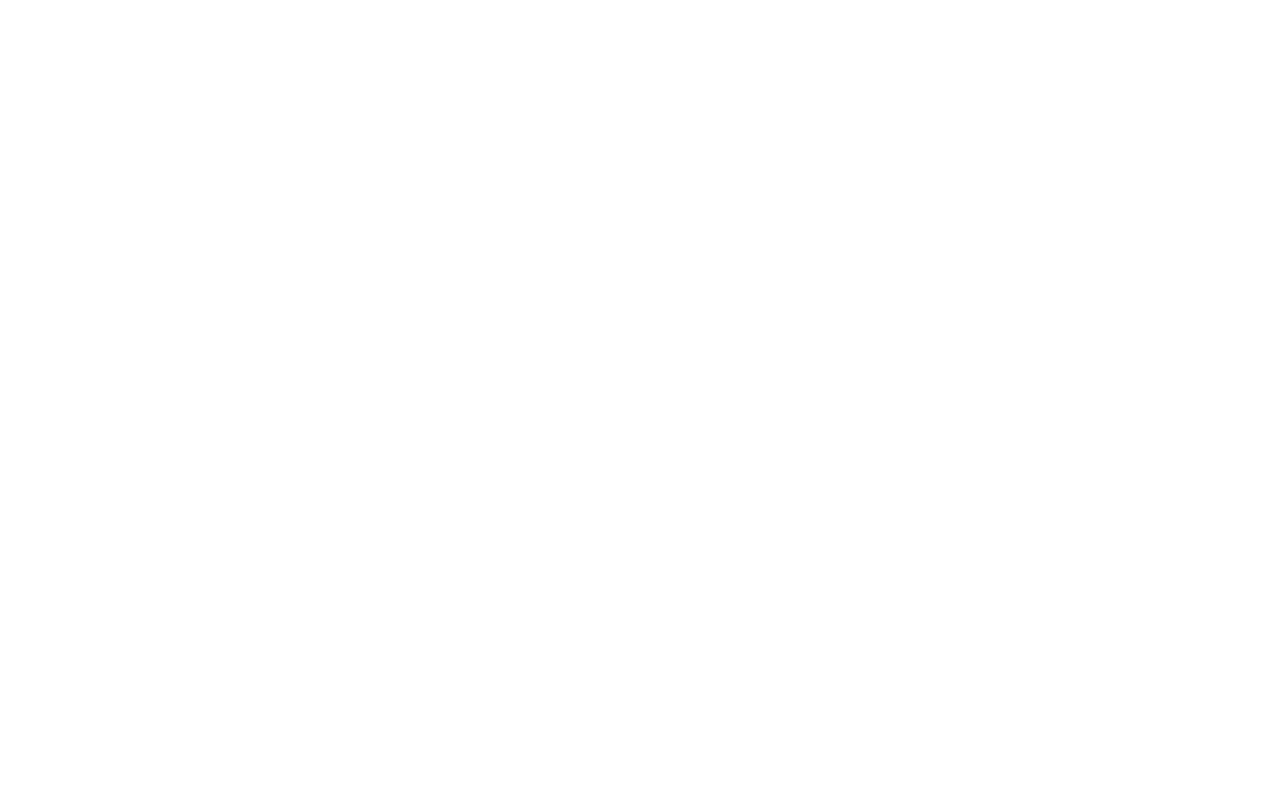
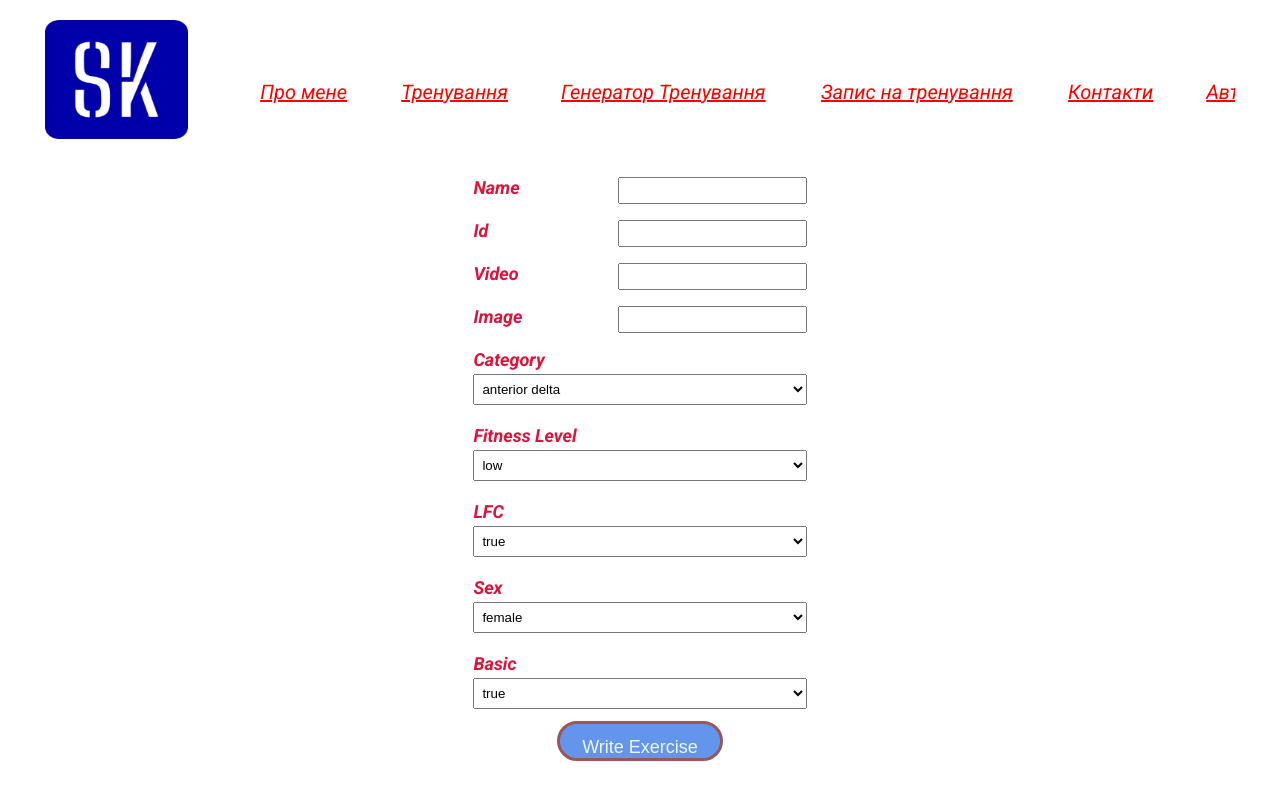
Before and after one commit to SergeiiKalina/Gum-project, a React (Create React App) app: page /Admin in a window 1280 px wide. Before the commit this address had no page. Built offline with nearby package versions, Linux system fonts and the light colour scheme.

Commit message:
add pagination on page training

```diff
--- a/src/App.js
+++ b/src/App.js
@@ -1,4 +1,5 @@
 import { BrowserRouter, Route, Routes } from 'react-router-dom'
+import React, { useState, useContext } from 'react'
 import Mylayouts from './components/layouts/Mylayouts'
 import Trening from './components/Trenning'
 import RegistrationForTraining from './components/RegistrationForTraining'
@@ -6,12 +7,14 @@
 import Contacts from './components/Contacts'
 import GeneratorTraining from './components/GeneratorTraining'
 import './App.scss'
-import React, { useState } from 'react'
+import { dataFormExercise } from './components/layouts/Context'
 import Login from './components/header/Login'
 import Logout from './components/header/Logout'
+import AdminForm from './components/AdminForm'
 
 function App() {
     const [user, setUser] = useState(true)
+    const dataForm = useContext(dataFormExercise)
 
     const funkUser = (user) => {
         setUser(user)
@@ -32,6 +35,7 @@
                             path="registrationfortraining"
                             element={<RegistrationForTraining />}
                         />
+                        <Route path="Admin" element={<AdminForm />} />
                         <Route path="contacts" element={<Contacts />} />
                         <Route
                             path="login"
--- /dev/null
+++ b/src/components/AdminForm.jsx
@@ -0,0 +1,81 @@
+import { useContext } from 'react'
+import { useForm } from 'react-hook-form'
+import { dataFormExercise } from './layouts/Context'
+import style from './adminForm.module.scss'
+
+export default function AdminForm() {
+    const { register, handleSubmit } = useForm()
+    const dataForm = useContext(dataFormExercise)
+    const onSubmit = (data) => {
+        dataForm.onWriteData(data)
+    }
+
+    return (
+        <form onChange={handleSubmit(onSubmit)} className={style.form}>
+            <label className={style.labelInput}>
+                Name <input type="text" name="title" {...register('title')} />
+            </label>
+            <label className={style.labelInput}>
+                Id <input type="text" name="id" {...register('id')} />
+            </label>
+            <label className={style.labelInput}>
+                Video <input type="text" name="title" {...register('video')} />
+            </label>
+            <label className={style.labelInput}>
+                Image <input type="text" name="title" {...register('image')} />
+            </label>
+            <label className={style.labelSelect}>
+                Category
+                <select name="category" {...register('category')}>
+                    <option>anterior delta</option>
+                    <option>middle delta</option>
+                    <option>posterior delta</option>
+                    <option>bicep </option>
+                    <option>triceps</option>
+                    <option>forearm muscle</option>
+                    <option>back</option>
+                    <option>lumbar muscle</option>
+                    <option>press</option>
+                    <option>biceps femoris </option>
+                    <option>quadriceps</option>
+                    <option>calf muscle</option>
+                    <option>gluteus maximus</option>
+                    <option>abductor muscles</option>
+                    <option>adductor muscle</option>
+                    <option>core</option>
+                </select>
+            </label>
+            <label className={style.labelSelect}>
+                Fitness Level
+                <select name="fitnessLevel" {...register('fitnessLevel')}>
+                    <option>low</option>
+                    <option>middle</option>
+                    <option>hight</option>
+                </select>
+            </label>
+            <label className={style.labelSelect}>
+                LFC
+                <select name="LFC" {...register('LFC')}>
+                    <option>true</option>
+                    <option>false</option>
+                </select>
+            </label>
+            <label className={style.labelSelect}>
+                Sex
+                <select name="sex" {...register('sex')}>
+                    <option>female</option>
+                    <option>male</option>
+                    <option>unsex</option>
+                </select>
+            </label>
+            <label className={style.labelSelect}>
+                Basic
+                <select name="basicExercise" {...register('basicExercise')}>
+                    <option>true</option>
+                    <option>false</option>
+                </select>
+            </label>
+            <button>Write Exercise</button>
+        </form>
+    )
+}
--- a/src/components/FormGeneratorTrening.jsx
+++ b/src/components/FormGeneratorTrening.jsx
@@ -11,7 +11,9 @@
         setData(data)
         handelDataForm(data)
     }
-
+    for (let a of trening.filter((el) => el.category === 'shoulders')) {
+        console.log(a.title)
+    }
     const clear = (e) => {
         e.preventDefault()
         onBulChange(false)
--- a/src/components/GeneratorTraining.jsx
+++ b/src/components/GeneratorTraining.jsx
@@ -2,6 +2,7 @@
 import FinishedTraining from './FinishedTraining'
 import { useState } from 'react'
 import TrainingPlanText from './TrainingPlanText'
+
 import style from './generatorTraining.module.scss'
 
 function GeneratorTraining() {
@@ -9,6 +10,7 @@
     const [bul, setBul] = useState(false)
     const [dataForm, setDataForm] = useState({})
     const [bulTextArea, setBulTextArea] = useState(false)
+
     const handelDataForm = (obj) => {
         setDataForm(obj)
     }
--- /dev/null
+++ b/src/components/Pagination.jsx
@@ -0,0 +1,39 @@
+import style from './pagination.module.scss'
+
+import { FiArrowRight, FiArrowLeft } from 'react-icons/fi'
+export default function Pagination({ trening, paginationList, activeId }) {
+    let count = trening.length
+    let notePage = 18
+    let countItems = Math.ceil(count / notePage)
+    const arr = Array.from({ length: countItems }, (_, i) => i + 1)
+    return (
+        <div className={style.paginationBlock}>
+            <ul>
+                <button name="left" onClick={(e) => paginationList(e)}>
+                    <FiArrowLeft />
+                </button>
+                {arr.map((el, i) => {
+                    return (
+                        <li key={el}>
+                            <input
+                                id={el}
+                                className={`${style.input} ${
+                                    activeId === el ? style.active : ''
+                                }`}
+                                type="button"
+                                onClick={(e) => paginationList(e)}
+                                value={el}
+                            />
+                        </li>
+                    )
+                })}
+                <button
+                    name="right"
+                    onClick={(e) => paginationList(e, countItems)}
+                >
+                    <FiArrowRight />
+                </button>
+            </ul>
+        </div>
+    )
+}
--- a/src/components/Trenning.jsx
+++ b/src/components/Trenning.jsx
@@ -1,25 +1,52 @@
+import { useEffect, useState } from 'react'
 import trening from '../data/data'
+import Pagination from './Pagination'
 import styles from './training.module.css'
+
 function Trening() {
+    const [arr, setArr] = useState(trening.slice(0, 18))
+    const [activeId, setActiveId] = useState(1)
+    const [count, setCount] = useState(1)
+
+    const paginationList = (e, countItems) => {
+        if (e.currentTarget.name === 'left') {
+            if (count === 1) {
+                setCount(1)
+                setActiveId(count)
+            } else {
+                setCount((prev) => prev - 1)
+                setActiveId(count - 1)
+            }
+        }
+        if (e.currentTarget.name === 'right') {
+            if (count === countItems) {
+                setCount(countItems)
+                setActiveId(count)
+            } else {
+                setCount((prev) => prev + 1)
+                setActiveId(count + 1)
+            }
+        }
+        if (e.currentTarget.value) {
+            setCount(Number(e.currentTarget.id))
+            if (e.currentTarget.id) {
+                setActiveId(Number(e.currentTarget.id))
+            }
+        }
+    }
+    useEffect(() => {
+        let notePage = 18
+        let start = (count - 1) * notePage
+        let end = start + notePage
+        setArr(trening.slice(start, end))
+    }, [count])
+
     return (
+        <section>
             <div className={styles.blockTrening}>
-            {trening.map((tr) => {
+                {arr.map((tr) => {
                     const { id, img, title } = tr
-                return tr.video ? (
-                    <div key={id} className={styles.trainingItem}>
-                        <iframe
-                            width="100%"
-                            height="88%"
-                            src="https://www.youtube.com/embed/1ZXobu7JvvE"
-                            title="YouTube video player"
-                            frameBorder="0"
-                            allow="accelerometer; autoplay;
-        clipboard-write; encrypted-media; gyroscope; picture-in-picture; web-share"
-                            allowFullScreen
-                        ></iframe>
-                        <p>{title}</p>
-                    </div>
-                ) : (
+                    return (
                         <div key={id} className={styles.trainingItem}>
                             <img src={img} alt="img" />
                             <p>{title}</p>
@@ -27,6 +54,12 @@
                     )
                 })}
             </div>
+            <Pagination
+                trening={trening}
+                paginationList={paginationList}
+                activeId={activeId}
+            />
+        </section>
     )
 }
 export default Trening
--- /dev/null
+++ b/src/components/adminForm.module.scss
@@ -0,0 +1,45 @@
+@import './adaptive-fontMixin.scss';
+.form {
+    width: 70%;
+    display: flex;
+    flex-direction: column;
+    justify-content: center;
+    margin: 0 auto;
+    .labelInput {
+        width: 40%;
+        display: flex;
+        justify-content: space-between;
+        margin: 0 auto;
+        @include adaptive-font(18, 16);
+        padding: 8px 0;
+        color: crimson;
+        font-weight: 700;
+        input {
+            padding: 4px 4px;
+        }
+    }
+    .labelSelect {
+        width: 40%;
+        display: flex;
+        flex-direction: column;
+        @include adaptive-font(18, 16);
+        margin: 0 auto;
+        padding: 8px 0;
+        color: crimson;
+        font-weight: 700;
+        select {
+            margin: 4px 0;
+            padding: 6px 4px;
+        }
+    }
+    button {
+        width: 20%;
+        margin: 0 auto;
+        padding: 10px 4px;
+        @include adaptive-font(18, 16);
+        background-color: cornflowerblue;
+        border: 3px solid #9b5656;
+        border-radius: 25px;
+        color: aliceblue;
+    }
+}
--- /dev/null
+++ b/src/components/layouts/Context.jsx
@@ -0,0 +1,23 @@
+import { useState, createContext } from 'react'
+
+export const dataFormExercise = createContext()
+
+function Context(props) {
+    const [data, setData] = useState({})
+
+    const onWriteData = (data) => {
+        setData(data)
+    }
+
+    const value = {
+        onWriteData,
+    }
+
+    return (
+        <dataFormExercise.Provider value={value}>
+            {props.children}
+        </dataFormExercise.Provider>
+    )
+}
+
+export default Context
--- a/src/components/layouts/Mylayouts.jsx
+++ b/src/components/layouts/Mylayouts.jsx
@@ -5,6 +5,7 @@
     return (
         <>
             <Header />
+
             <Outlet />
         </>
     )
--- /dev/null
+++ b/src/components/pagination.module.scss
@@ -0,0 +1,50 @@
+@import './adaptive-fontMixin.scss';
+.paginationBlock {
+    display: flex;
+    width: 30%;
+    margin: 0 auto;
+    ul {
+        width: 100%;
+        display: flex;
+        justify-content: space-evenly;
+    }
+}
+.input {
+    padding: 8px 10px;
+    @include adaptive-font(18, 16);
+    background-color: cornflowerblue;
+    border: 1px solid #9b5656;
+    border-radius: 10px;
+    color: aliceblue;
+
+    transition: background-color 0.3s, color 0.3s;
+}
+.input:hover {
+    background-color: #9b5656;
+    color: white;
+}
+.input.active {
+    background-color: black;
+    transition: background-color 0.3s, color 0.3s;
+}
+.input.active:hover {
+    background-color: white;
+    color: black;
+}
+button {
+    height: 40px;
+    padding: 8px 6px;
+    margin: 35px 0 0 0;
+    font-size: 18px;
+    line-height: 1.5;
+    background-color: cornflowerblue;
+    border: 1px solid #9b5656;
+    border-radius: 10px;
+    color: aliceblue;
+    transition: background-color 0.3s, color 0.3s;
+}
+
+button:hover {
+    background-color: #9b5656;
+    color: white;
+}
--- a/src/index.js
+++ b/src/index.js
@@ -2,6 +2,7 @@
 import ReactDOM from 'react-dom/client'
 import './index.scss'
 import App from './App'
+import Context from './components/layouts/Context'
 
 const isMobile = {
     Android: function () {
@@ -36,4 +37,8 @@
 }
 
 const root = ReactDOM.createRoot(document.getElementById('root'))
-root.render(<App />)
+root.render(
+    <Context>
+        <App />
+    </Context>
+)
```
Lines whose indentation alone changed are shown as unchanged.
